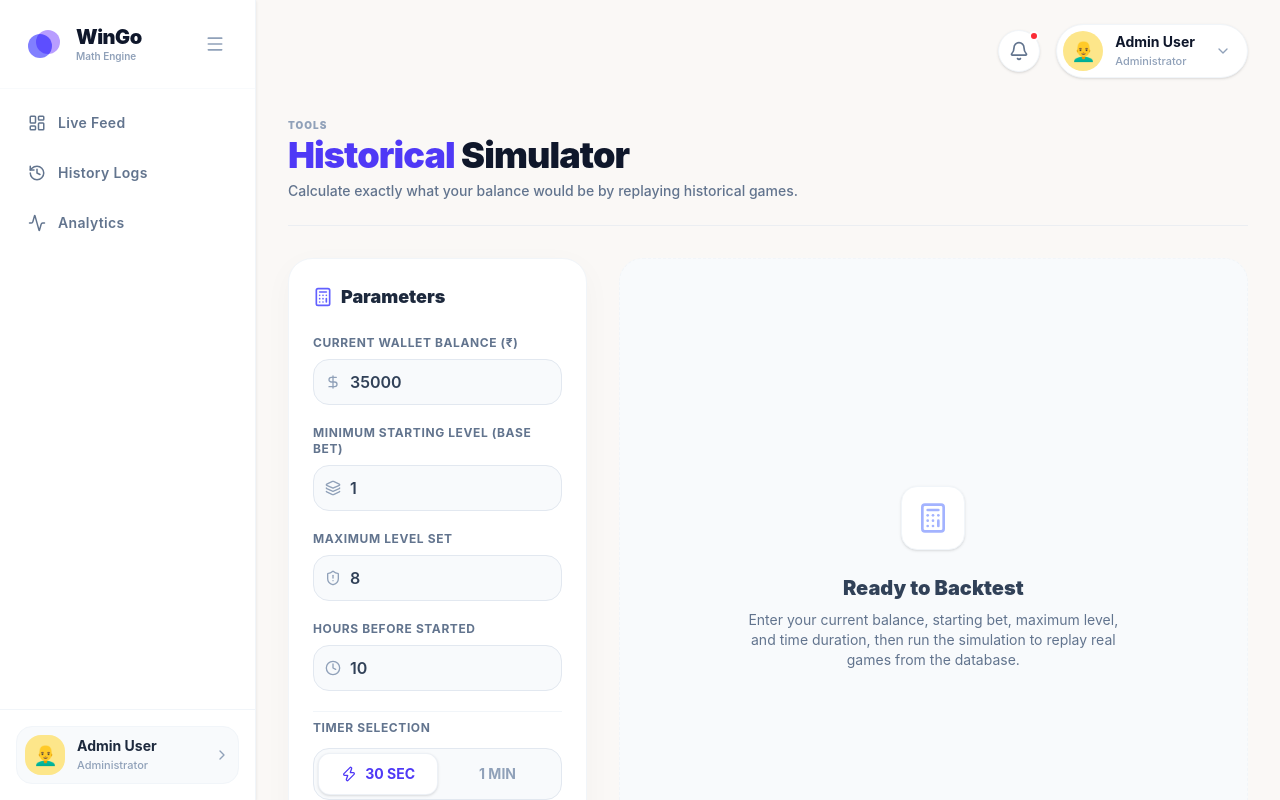
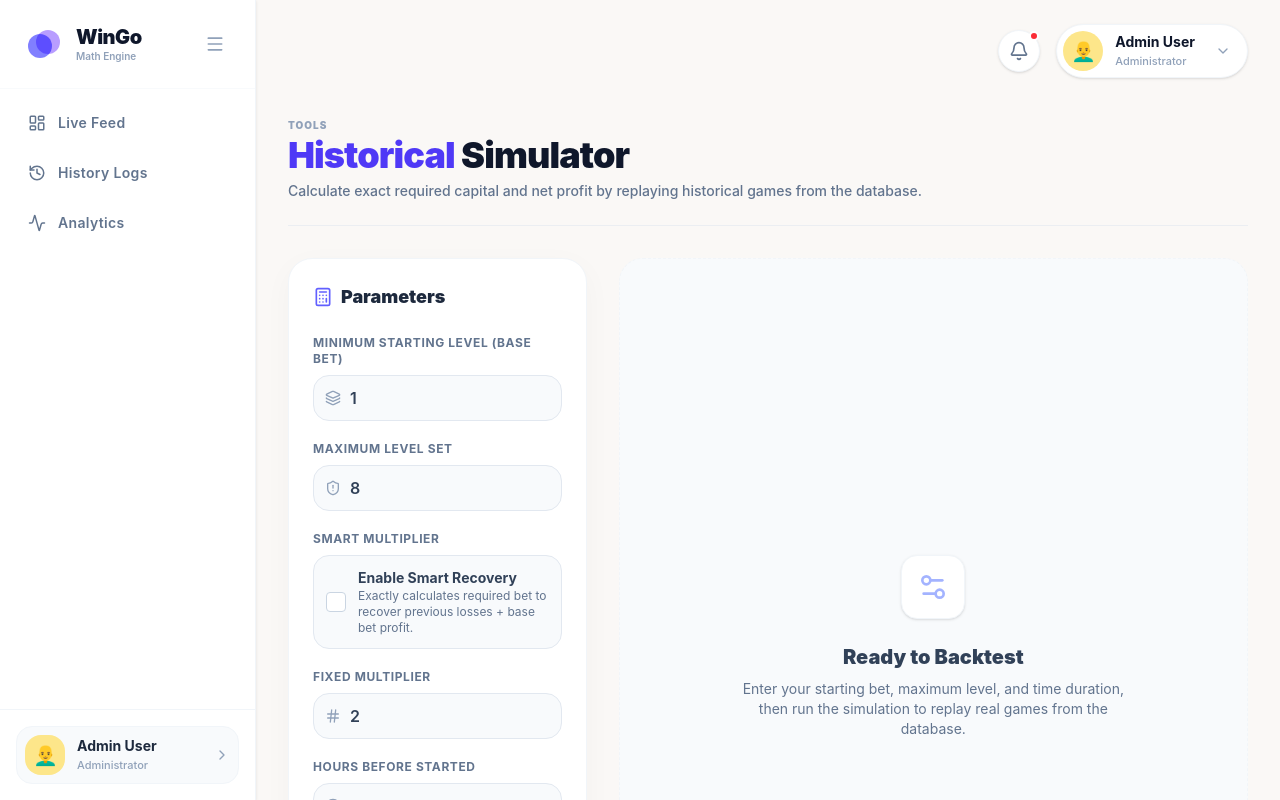
Before and after one commit to workertag/wingo-dev, a React (Vite) app in the folder frontend/: page /calculator in a window 1280 px wide. Built offline with nearby package versions, Linux system fonts and the light colour scheme.

Commit message:
feat: smart multiplier and required capital highlight

```diff
--- a/frontend/src/routes/calculator.tsx
+++ b/frontend/src/routes/calculator.tsx
@@ -1,31 +1,29 @@
 import { createFileRoute } from "@tanstack/react-router";
 import { useState } from "react";
-import { Calculator, Play, DollarSign, Clock, Layers, TrendingUp, AlertCircle, ShieldAlert, Zap, RefreshCcw } from "lucide-react";
+import { Calculator, Play, Clock, Layers, TrendingUp, AlertCircle, ShieldAlert, Zap, RefreshCcw, Hash, Settings2 } from "lucide-react";
 
 export const Route = createFileRoute("/calculator")({
   component: CalculatorPage,
 });
 
 function CalculatorPage() {
-  const [balance, setBalance] = useState<number>(35000);
   const [baseBet, setBaseBet] = useState<number>(1);
   const [maxLevel, setMaxLevel] = useState<number>(8);
   const [hours, setHours] = useState<number>(10);
   const [timer, setTimer] = useState<string>("30S");
+  const [multiplier, setMultiplier] = useState<number>(2.0);
+  const [smartMultiplier, setSmartMultiplier] = useState<boolean>(false);
+
   const [loading, setLoading] = useState(false);
-
   const [simulationResult, setSimulationResult] = useState<any>(null);
 
   const handleSimulate = async () => {
     setLoading(true);
     try {
-      const res = await fetch(`/api/simulate?timer=${timer}&hours=${hours}&baseBet=${baseBet}&maxLevel=${maxLevel}`);
+      const res = await fetch(`/api/simulate?timer=${timer}&hours=${hours}&baseBet=${baseBet}&maxLevel=${maxLevel}&multiplier=${multiplier}&smartMultiplier=${smartMultiplier}`);
       const data = await res.json();
 
-      const finalBalance = balance + (data.totalProfit || 0);
-
       setSimulationResult({
-        finalBalance,
         totalProfit: data.totalProfit || 0,
         totalGames: data.totalGames || 0,
         totalMaxLevelHits: data.totalMaxLevelHits || 0,
@@ -48,11 +46,9 @@ function CalculatorPage() {
             Historical <span className="text-slate-900">Simulator</span>
           </h2>
           <p className="text-sm font-medium text-slate-500">
-            Calculate exactly what your balance would be by replaying historical games.
+            Calculate exact required capital and net profit by replaying historical games from the database.
           </p>
         </div>
-
-
       </div>
 
       <div className="grid grid-cols-1 lg:grid-cols-3 gap-8">
@@ -64,27 +60,8 @@ function CalculatorPage() {
             </h3>
 
             <div className="space-y-5">
-              <div>
-                <label className="block text-xs font-bold text-slate-500 uppercase tracking-wider mb-2">
-                  Current Wallet Balance (₹)
-                </label>
-                <div className="relative">
-                  <DollarSign className="absolute left-3 top-1/2 -translate-y-1/2 w-4 h-4 text-slate-400" />
-                  <input
-                    type="number"
-                    value={balance}
-                    onChange={(e) => setBalance(Number(e.target.value))}
-                    className="w-full bg-slate-50 border border-slate-200 rounded-xl py-2.5 pl-9 pr-4 text-slate-700 font-semibold focus:outline-none focus:ring-2 focus:ring-indigo-500/20 focus:border-indigo-500 transition-all"
-                  />
-                </div>
-              </div>
 
               <div>
-                {/*
-                  In a Wingo 2x system:
-                  Level 1: Bet 1. Win = 1.96
-                  Level n: Bet 2^(n-1). Win = 2^(n-1) * 1.96
-                */}
                 <label className="block text-xs font-bold text-slate-500 uppercase tracking-wider mb-2">
                   Minimum Starting Level (Base Bet)
                 </label>
@@ -113,6 +90,50 @@ function CalculatorPage() {
                   />
                 </div>
               </div>
+
+              <div>
+                <label className="block text-xs font-bold text-slate-500 uppercase tracking-wider mb-2 flex items-center justify-between">
+                  <span>Smart Multiplier</span>
+                </label>
+                <button
+                  onClick={() => setSmartMultiplier(!smartMultiplier)}
+                  className={`w-full flex items-center gap-3 p-3 rounded-xl border text-left transition-all ${
+                    smartMultiplier
+                      ? "bg-indigo-50 border-indigo-200 shadow-inner shadow-indigo-100"
+                      : "bg-slate-50 border-slate-200 hover:bg-slate-100"
+                  }`}
+                >
+                  <div className={`w-5 h-5 rounded flex items-center justify-center transition-colors ${
+                    smartMultiplier ? "bg-indigo-500 text-white" : "bg-white border border-slate-300 text-transparent"
+                  }`}>
+                    <svg className="w-3.5 h-3.5" fill="none" viewBox="0 0 24 24" stroke="currentColor" strokeWidth={3}>
+                      <path strokeLinecap="round" strokeLinejoin="round" d="M5 13l4 4L19 7" />
+                    </svg>
+                  </div>
+                  <div className="flex-1">
+                    <div className={`text-sm font-bold ${smartMultiplier ? "text-indigo-900" : "text-slate-700"}`}>Enable Smart Recovery</div>
+                    <div className={`text-xs ${smartMultiplier ? "text-indigo-600/80" : "text-slate-500"}`}>Exactly calculates required bet to recover previous losses + base bet profit.</div>
+                  </div>
+                </button>
+              </div>
+
+              {!smartMultiplier && (
+                <div className="animate-in fade-in slide-in-from-top-2 duration-300">
+                  <label className="block text-xs font-bold text-slate-500 uppercase tracking-wider mb-2">
+                    Fixed Multiplier
+                  </label>
+                  <div className="relative">
+                    <Hash className="absolute left-3 top-1/2 -translate-y-1/2 w-4 h-4 text-slate-400" />
+                    <input
+                      type="number"
+                      step="0.1"
+                      value={multiplier}
+                      onChange={(e) => setMultiplier(Number(e.target.value))}
+                      className="w-full bg-slate-50 border border-slate-200 rounded-xl py-2.5 pl-9 pr-4 text-slate-700 font-semibold focus:outline-none focus:ring-2 focus:ring-indigo-500/20 focus:border-indigo-500 transition-all"
+                    />
+                  </div>
+                </div>
+              )}
 
               <div>
                 <label className="block text-xs font-bold text-slate-500 uppercase tracking-wider mb-2">
@@ -177,9 +198,9 @@ function CalculatorPage() {
               <div className="bg-gradient-to-br from-slate-900 to-indigo-950 rounded-3xl p-8 shadow-xl border border-slate-800 text-white relative overflow-hidden">
                 <div className="absolute top-0 right-0 p-32 bg-indigo-500/10 blur-[100px] rounded-full pointer-events-none"></div>
 
-                <p className="text-xs font-bold text-indigo-300 uppercase tracking-widest mb-2 relative z-10">Historical Final Balance</p>
+                <p className="text-xs font-bold text-indigo-300 uppercase tracking-widest mb-2 relative z-10">Required Capital for Max Level</p>
                 <h3 className="text-5xl md:text-6xl font-black mb-6 relative z-10 flex items-center gap-2">
-                  ₹{simulationResult.finalBalance.toLocaleString(undefined, { maximumFractionDigits: 2 })}
+                  ₹{simulationResult.capitalRequired.toLocaleString(undefined, { maximumFractionDigits: 2 })}
                 </h3>
 
                 <div className="grid grid-cols-2 gap-4 pt-6 border-t border-slate-700/50 relative z-10">
@@ -207,15 +228,11 @@ function CalculatorPage() {
                       <span className="text-sm font-medium text-slate-500">Historical Games Analyzed</span>
                       <span className="font-bold text-slate-800">{simulationResult.samplesAnalyzed}</span>
                     </div>
-                    <div className="flex justify-between items-center pb-3 border-b border-slate-50">
+                    <div className="flex justify-between items-center">
                       <span className="text-sm font-medium text-slate-500">Avg Profit per Game</span>
                       <span className="font-bold text-emerald-600">
                         ₹{(simulationResult.totalProfit / Math.max(1, simulationResult.totalGames)).toFixed(2)}
                       </span>
-                    </div>
-                    <div className="flex justify-between items-center">
-                      <span className="text-sm font-medium text-slate-500">Required Capital for Max Lvl</span>
-                      <span className="font-bold text-indigo-600">₹{simulationResult.capitalRequired.toLocaleString(undefined, { maximumFractionDigits: 2 })}</span>
                     </div>
                   </div>
                 </div>
@@ -240,11 +257,11 @@ function CalculatorPage() {
           ) : (
             <div className="h-full flex flex-col items-center justify-center p-12 bg-slate-50 rounded-3xl border border-slate-100 border-dashed min-h-[400px]">
               <div className="w-16 h-16 bg-white rounded-2xl shadow-sm border border-slate-100 flex items-center justify-center mb-6">
-                <Calculator className="w-8 h-8 text-indigo-300" />
+                <Settings2 className="w-8 h-8 text-indigo-300" />
               </div>
               <h3 className="text-xl font-black text-slate-700 mb-2">Ready to Backtest</h3>
               <p className="text-sm text-slate-500 text-center max-w-sm">
-                Enter your current balance, starting bet, maximum level, and time duration, then run the simulation to replay real games from the database.
+                Enter your starting bet, maximum level, and time duration, then run the simulation to replay real games from the database.
               </p>
             </div>
           )}
```
